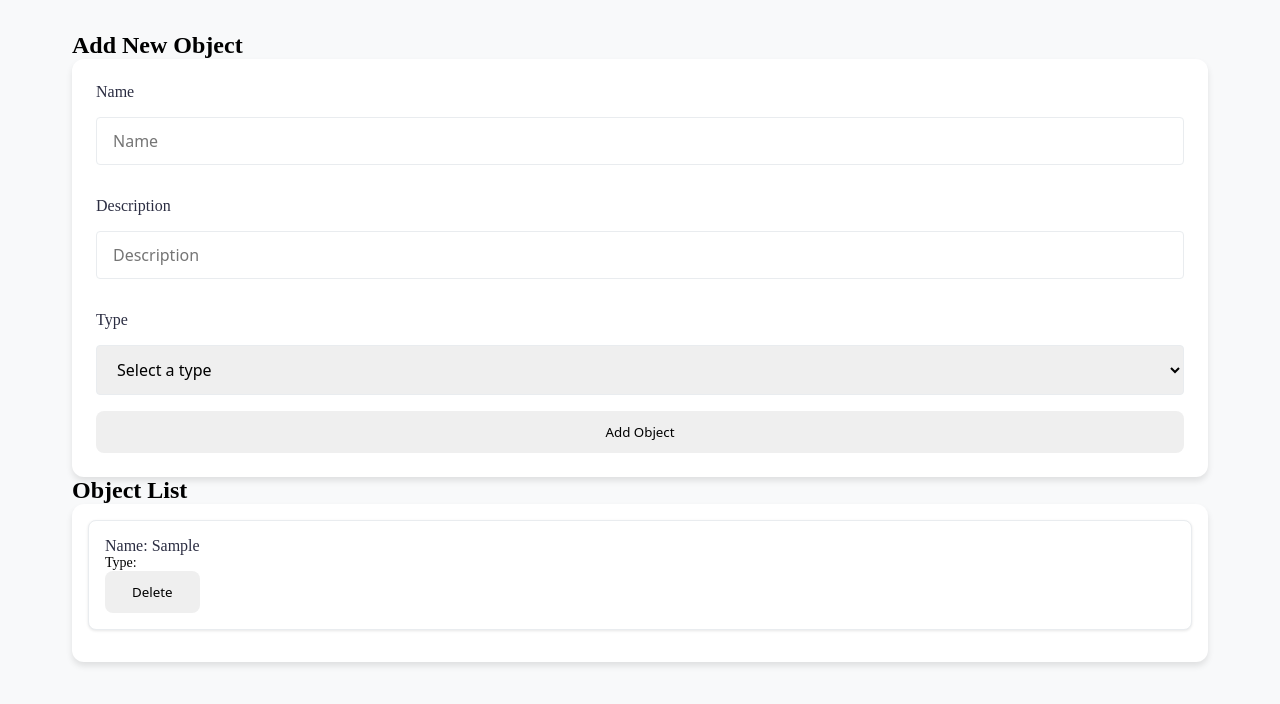
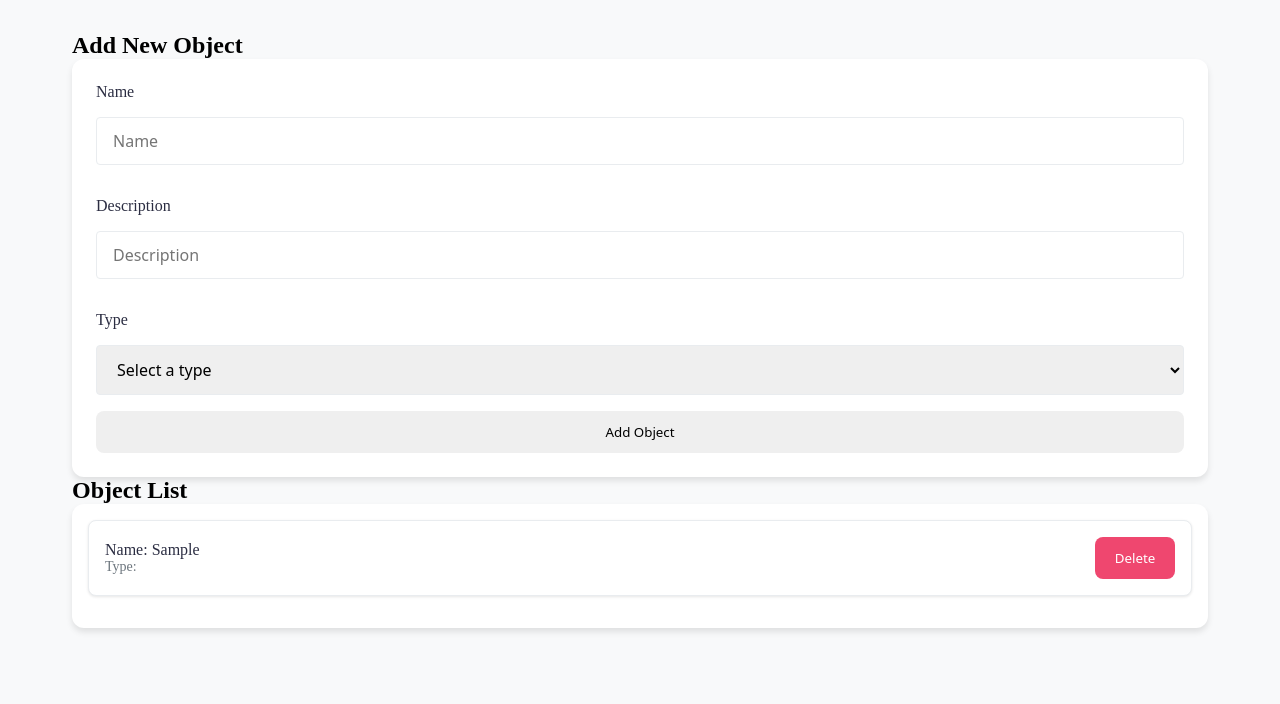
Before and after one commit to TomasGarciaDev/object-management-software, a React (Create React App) app: page / in a window 1280 px wide. Both pictures are taken after typing "Sample", "Sample" into the empty fields and a click on the button "Add Object". Shown: the top 704 px of the page. Built offline with nearby package versions, Linux system fonts and the light colour scheme.

Commit message:
Styles: action items and button ObjectList

```diff
--- a/src/components/ObjectList.tsx
+++ b/src/components/ObjectList.tsx
@@ -11,7 +11,9 @@ export default function ObjectList() {
             <div className='object-list-item-content'>
               <div className='object-list-item-name'>Name: {obj.name}</div>
               <div className='object-list-item-type'>Type: {obj.type}</div>
+            </div>
 
+            <div className='object-list-item-actions'>
               <button
                 onClick={(e) => {
                   e.stopPropagation();
--- a/src/index.css
+++ b/src/index.css
@@ -1,10 +1,14 @@
 /* CSS Variables for consistent theming */
 :root {
+  /* Color Palette */
+  --color-danger: #ef476f;
+
   /* Neutral Colors */
   --color-background: #f8f9fa;
   --color-surface: #ffffff;
   --color-text: #2b2d42;
   --color-border: #e9ecef;
+  --color-text-light: #6c757d;
 
   /* Spacing */
   --space-sm: 0.75rem;
@@ -162,3 +166,14 @@ button {
   font-size: var(--font-size-sm);
   color: var(--color-text-light);
 }
+
+.button.danger {
+  background-color: var(--color-danger);
+  color: white;
+  min-width: 80px;
+}
+
+.object-list-item-actions {
+  display: flex;
+  gap: var(--space-md);
+}
```
